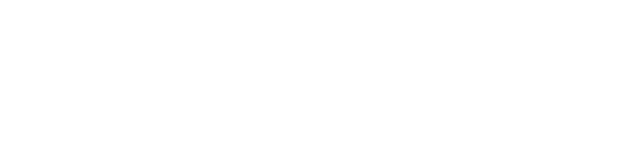
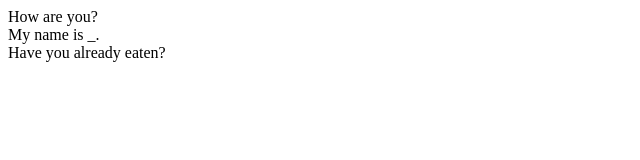
Before and after one commit to christine-sm/flash-cards, a plain HTML site: page index.html in a window 1280 px wide. Shown: the whole page, without its empty margins (0-640 px from the left). Drawn offline with Linux system fonts and the light colour scheme.

Commit message:
Created function that displays frontVal text on screen.

```diff
--- a/index.html
+++ b/index.html
@@ -5,6 +5,7 @@
   <title>Document</title>
 </head>
 <body>
+  <div id="cardText"></div>
   <script src="script.js"></script>
 </body>
 </html>
--- a/script.js
+++ b/script.js
@@ -1,3 +1,6 @@
+//DOM Variables
+var cardText = document.querySelector("#cardText");
+
 //Create Card container
 function card(front, back){
     this.frontVal = front;
@@ -12,6 +15,15 @@ game = {
   cardAdd: function(front, back) {
     this.cards.push(new card(front, back));
     console.log(this.cards);
+  },
+  //Create a function that displays cards when page loads.
+  showCard : function() {
+    for (var i = 0; i < game.cards.length; i++) {
+    var newDiv = document.createElement("div");
+    cardText.appendChild(newDiv);
+    console.log(newDiv);
+    newDiv.innerText= (game.cards[i].frontVal);
+    }
   }
 };
 
@@ -19,3 +31,4 @@ game = {
 game.cardAdd("How are you?", "Apa khabar?");
 game.cardAdd("My name is _.", "Name saya _.");
 game.cardAdd("Have you already eaten?", "Sudah makan?");
+game.showCard();
```
